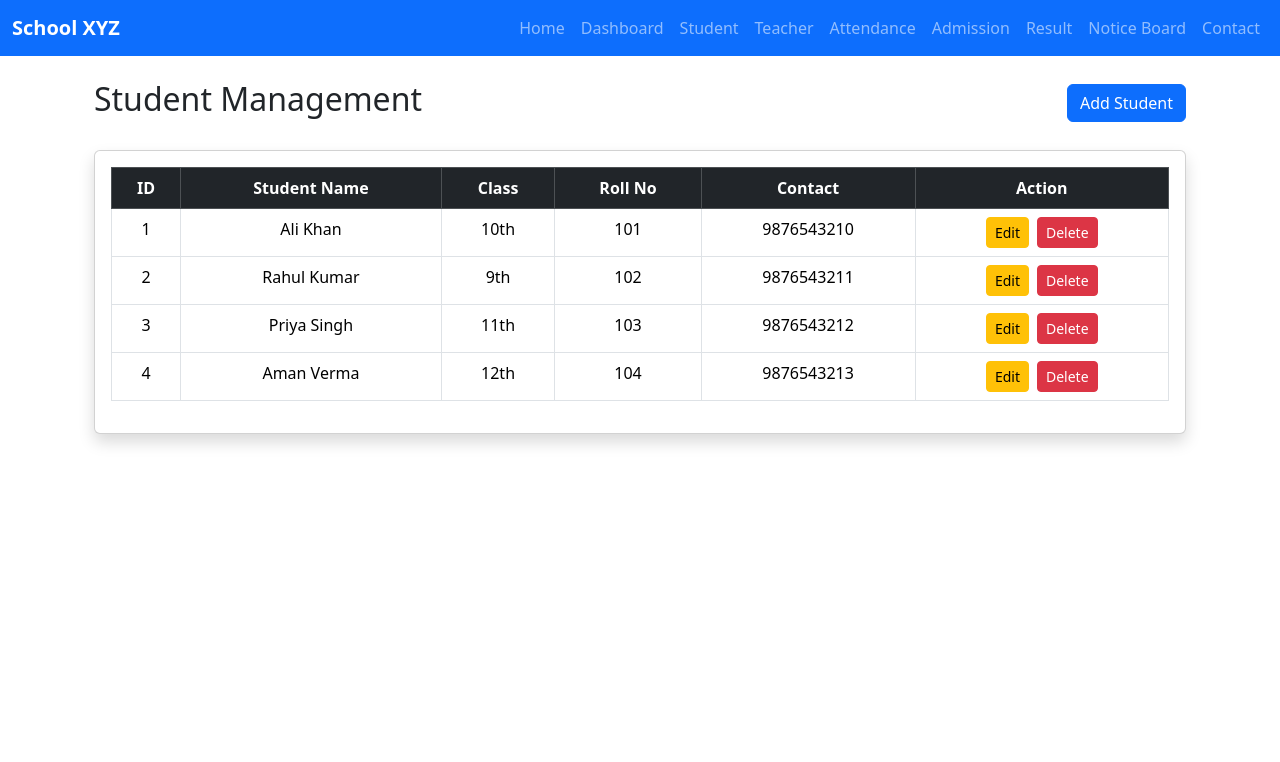
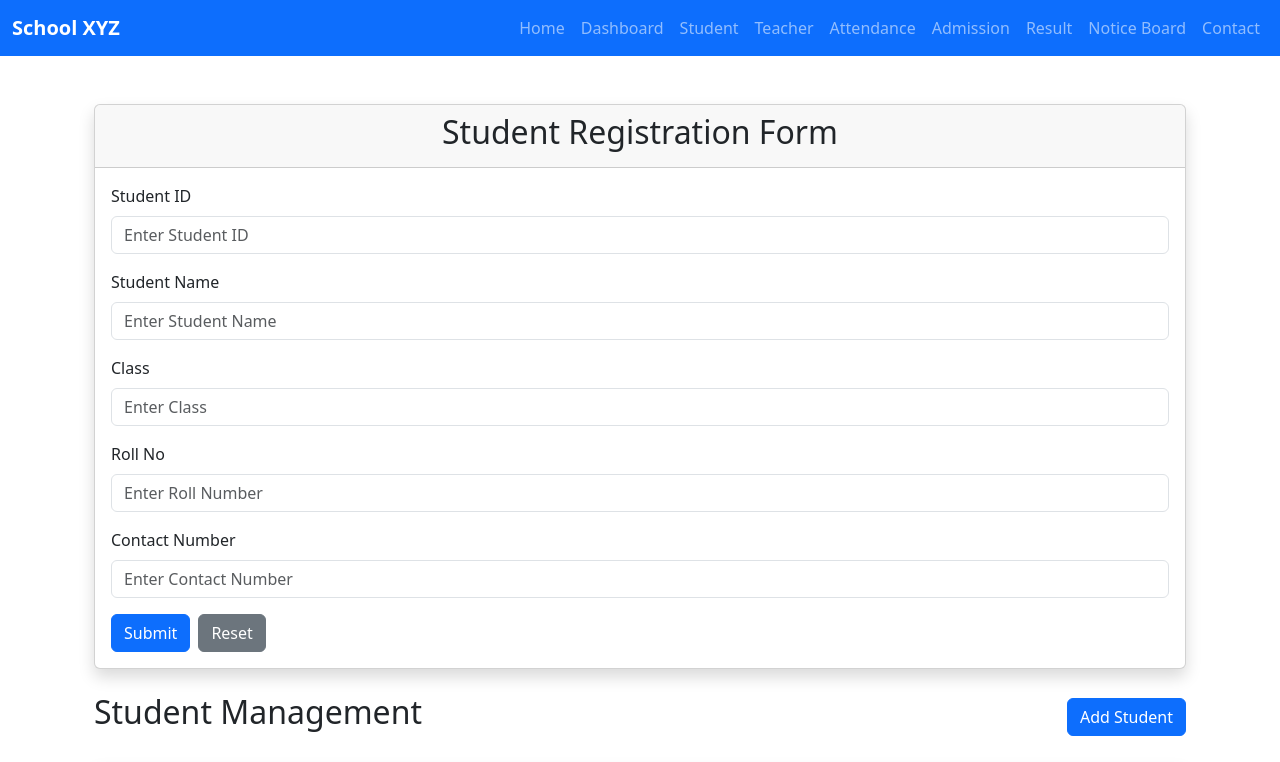
Before and after one commit to mdakhtar1234/school-management-system, a React (Vite) app: page /student in a window 1280 px wide. Shown: the top 762 px of the page. Built offline with nearby package versions, Linux system fonts and the light colour scheme.

Commit message:
Add the function

```diff
--- a/src/assets/studentsData.js
+++ b/src/assets/studentsData.js
@@ -1,7 +1,7 @@
 const students = [
     {
       id: 1,
-      name: "Ali Khan",
+      name: "Ankur Kumar",
       class: "10th",
       rollNo: "101",
       contact: "9876543210",
@@ -22,7 +22,14 @@ const students = [
     },
     {
       id: 4,
-      name: "Aman Verma",
+      name: "Nusrat Parween",
+      class: "12th",
+      rollNo: "104",
+      contact: "9876543213",
+    },
+     {
+      id: 5,
+      name: "Md Chand",
       class: "12th",
       rollNo: "104",
       contact: "9876543213",
--- a/src/components/Dashboard.jsx
+++ b/src/components/Dashboard.jsx
@@ -1,6 +1,30 @@
-import React from 'react'
+import { useState,useEffect } from "react";
+
 
 function Dashboard() {
+
+const [studentCounter, setStudentCounter] = useState(0);
+const [teacherCounter, setTeacherCounter] = useState(0);
+const [attendanceCounter, setAttendanceCounter] = useState(0);
+const [noticeCounter, setNoticeCounter] = useState(0);
+
+const startCounter = (setter, max, step, speed) => {
+  const interval = setInterval(() => {
+    setter((prev) => {
+      if (prev < max) return prev + step;
+      clearInterval(interval);
+      return prev;
+    });
+  }, speed);
+};
+
+useEffect(() => {
+  startCounter(setStudentCounter, 500, 1, 10);
+  startCounter(setTeacherCounter, 400, 1, 20);
+  startCounter(setAttendanceCounter, 90, 5, 400);
+  startCounter(setNoticeCounter, 12, 2, 2000);
+}, []);
+
   return (
     <>
      <div className="container mt-4">
@@ -12,7 +36,7 @@ function Dashboard() {
           <div className="card text-center shadow border-0 bg-primary text-white">
             <div className="card-body">
               <h5>Total Students</h5>
-              <h2>500</h2>
+              <h2>{studentCounter}</h2>
             </div>
           </div>
         </div>
@@ -21,7 +45,7 @@ function Dashboard() {
           <div className="card text-center shadow border-0 bg-success text-white">
             <div className="card-body">
               <h5>Total Teachers</h5>
-              <h2>50</h2>
+              <h2>{teacherCounter}</h2>
             </div>
           </div>
         </div>
@@ -30,7 +54,7 @@ function Dashboard() {
           <div className="card text-center shadow border-0 bg-warning text-dark">
             <div className="card-body">
               <h5>Attendance</h5>
-              <h2>95%</h2>
+              <h2>{attendanceCounter}%</h2>
             </div>
           </div>
         </div>
@@ -39,7 +63,7 @@ function Dashboard() {
           <div className="card text-center shadow border-0 bg-danger text-white">
             <div className="card-body">
               <h5>Notices</h5>
-              <h2>12</h2>
+              <h2>{noticeCounter}</h2>
             </div>
           </div>
         </div>
--- a/src/components/Students.jsx
+++ b/src/components/Students.jsx
@@ -3,7 +3,101 @@ import students from '../assets/studentsData'
 function Students() {
 
 
+
+
+
   return (
+
+
+
+
+
+
+
+
+
+
+   <>
+
+
+<div className="container mt-5">
+      <div className="card shadow">
+        <div className="card-header text-center">
+          <h2>Student Registration Form</h2>
+        </div>
+
+        <div className="card-body">
+          <form>
+            {/* ID */}
+            <div className="mb-3">
+              <label className="form-label">Student ID</label>
+              <input
+                type="text"
+                className="form-control"
+                placeholder="Enter Student ID"
+              />
+            </div>
+
+            {/* Student Name */}
+            <div className="mb-3">
+              <label className="form-label">Student Name</label>
+              <input
+                type="text"
+                className="form-control"
+                placeholder="Enter Student Name"
+              />
+            </div>
+
+            {/* Class */}
+            <div className="mb-3">
+              <label className="form-label">Class</label>
+              <input
+                type="text"
+                className="form-control"
+                placeholder="Enter Class"
+              />
+            </div>
+
+            {/* Roll No */}
+            <div className="mb-3">
+              <label className="form-label">Roll No</label>
+              <input
+                type="number"
+                className="form-control"
+                placeholder="Enter Roll Number"
+              />
+            </div>
+
+            {/* Contact */}
+            <div className="mb-3">
+              <label className="form-label">Contact Number</label>
+              <input
+                type="tel"
+                className="form-control"
+                placeholder="Enter Contact Number"
+              />
+            </div>
+
+            <button type="submit" className="btn btn-primary">
+              Submit
+            </button>
+
+            <button
+              type="reset"
+              className="btn btn-secondary ms-2"
+            >
+              Reset
+            </button>
+          </form>
+        </div>
+      </div>
+    </div>
+
+
+
+
+
+
     <div className="container mt-4">
       <div className="d-flex justify-content-between align-items-center mb-4">
         <h2>Student Management</h2>
@@ -50,7 +144,7 @@ function Students() {
           </table>
         </div>
       </div>
-    </div>
+    </div></>
   )
 }
 
```
